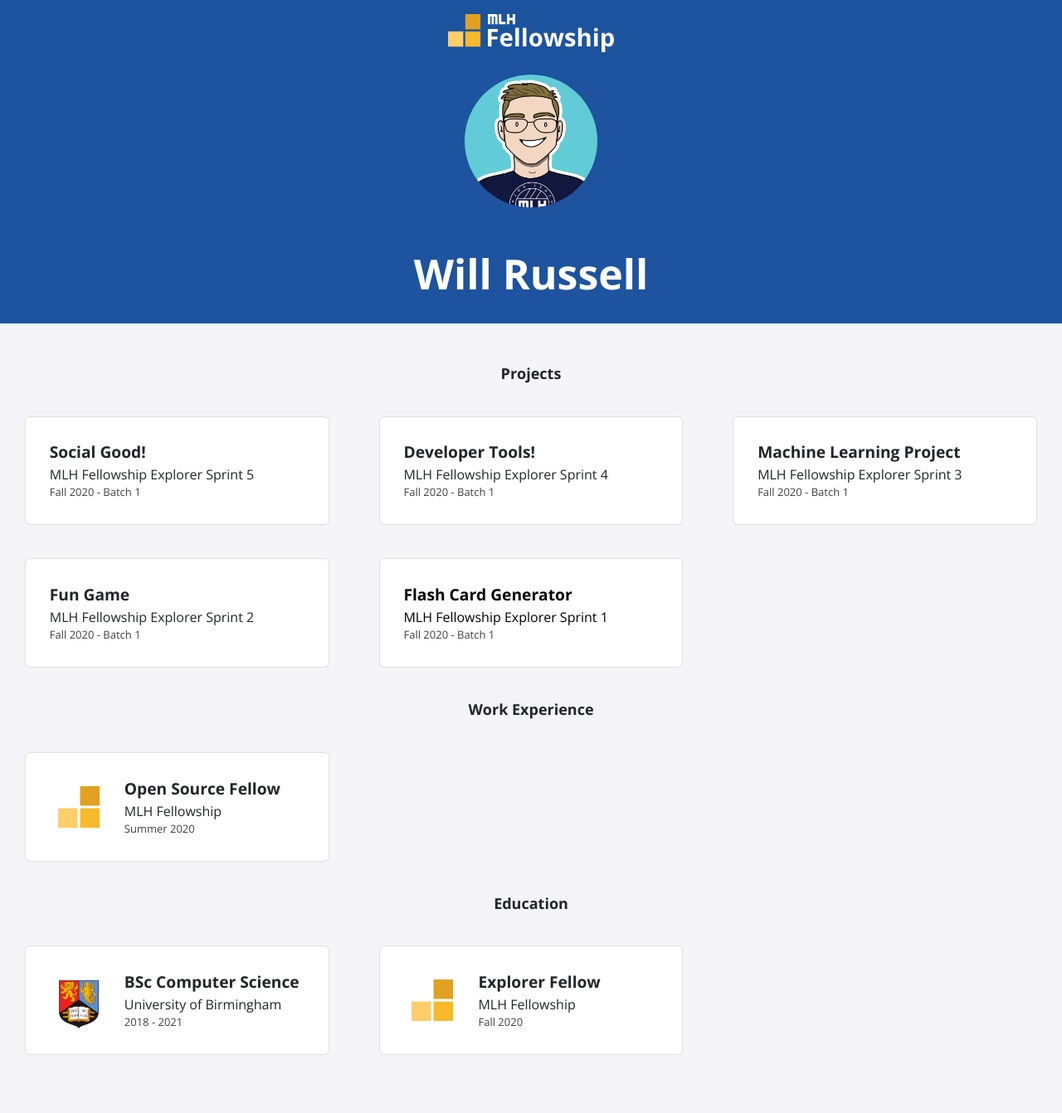
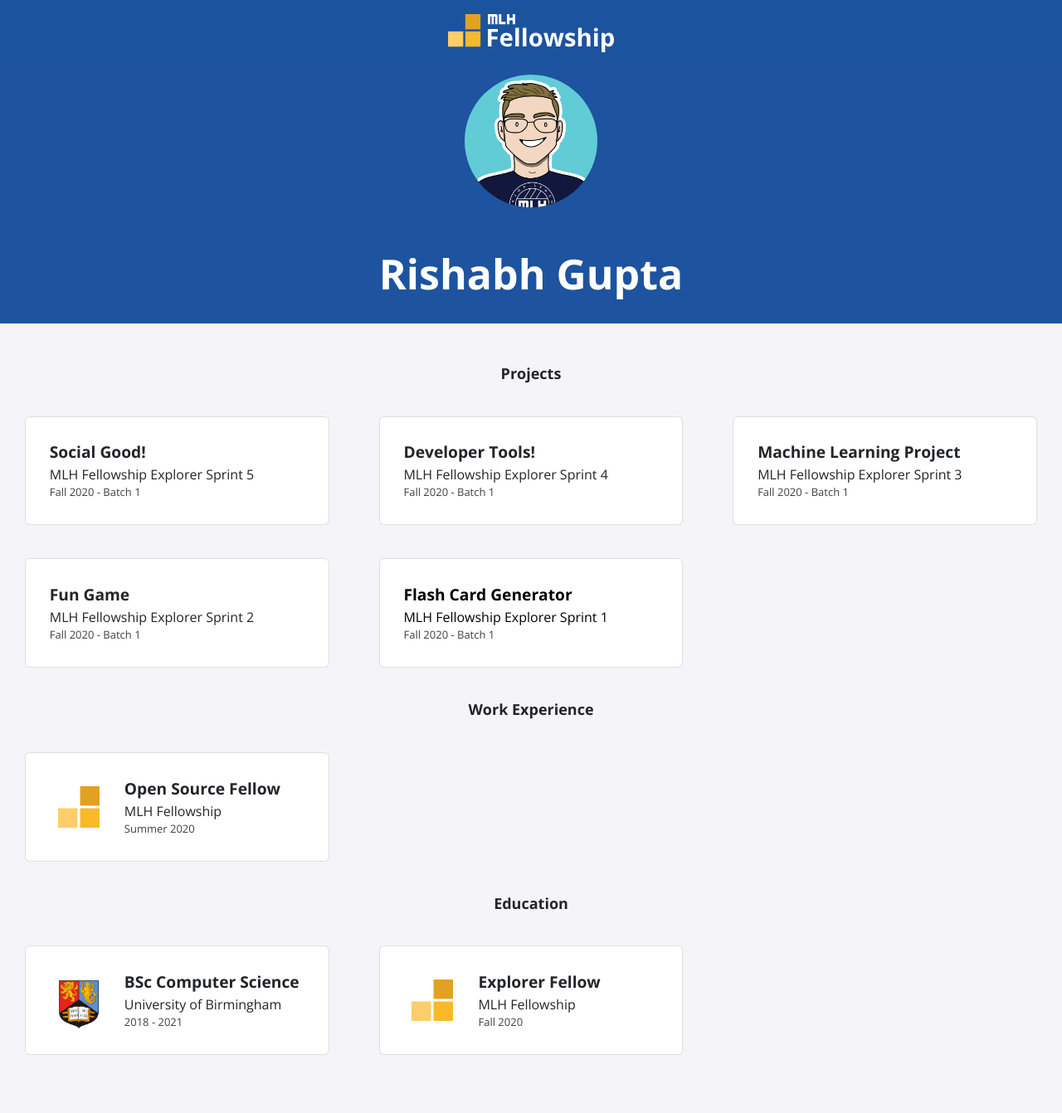
Before and after one commit to Rishabh4513/Rishabh4513.github.io, a Jekyll site: the page built from index.html, in a window 1280 px wide. Shown: the whole page at 83% size. Built offline with Jekyll 4.4.1, drawn with Linux system fonts in a browser that asks for light colours; nearby versions of some CDN libraries.

Commit message:
Update config.yml to include my name and social media

```diff
--- a/_config.yml
+++ b/_config.yml
@@ -1,13 +1,13 @@
-title: "Will Russell"
-email: fellowship@mlh.io
+title: "Rishabh Gupta"
+email: rishabhguptaofficial2018@gmail.com
 description: >- # this means to ignore newlines until "baseurl:"
   Write an awesome description for your new site here. You can edit this
   line in _config.yml. It will appear in your document head meta (for
   Google search results) and in your feed.xml site description.
 baseurl: "/"
-url: "/portfolio-template"
-twitter_username: mlhacks
-github_username:  mlh-fellowship
+url: "https://Rishabh4513.github.io/"
+twitter_username: Rishabh41541394
+github_username:  Rishabh4513
 
 sass:
   sass_dir: _sass
```
